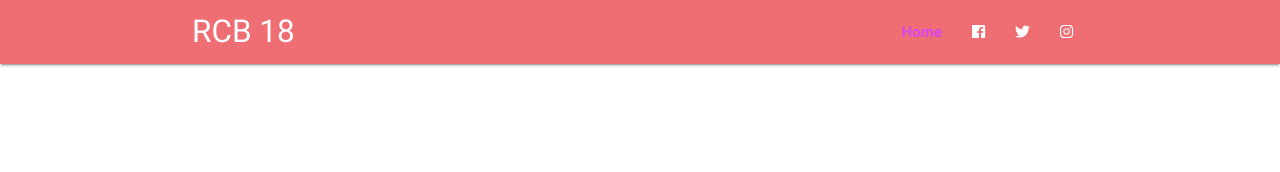
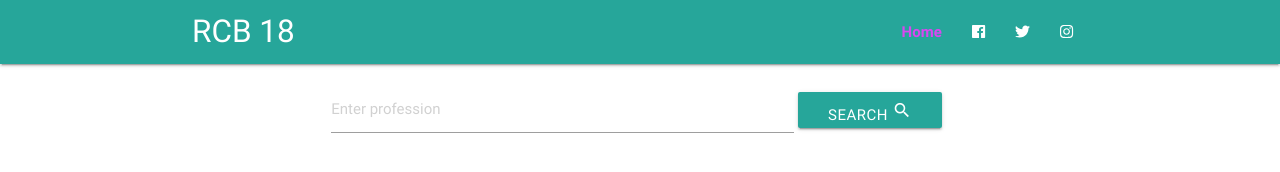
Before and after one commit to gbmahili/RBC-Network, a website: page public/profile.html in a window 1280 px wide. Drawn offline with Linux system fonts and the light colour scheme.

Commit message:
profile page

```diff
--- a/public/css/main.css
+++ b/public/css/main.css
@@ -12,7 +12,9 @@
   min-height: 600px;
   color: #fff;
 }
-
+.portfolio-nav, #profile-nav{
+  background-color:#26a69a;
+}
 #portfolioHeading {
   color: grey;
 }
@@ -57,3 +59,8 @@ h4 {
 #submit {
   margin-right: 10px;
 }
+/* End of Modal for login */
+
+#profession-name{
+  width:75%
+}
--- a/public/profile.html
+++ b/public/profile.html
@@ -18,10 +18,10 @@
 <body>
 <!-- Header -->
 <header class="profile">
-        <nav class="waves-green">
+  <nav id="profile-nav">
     <div class="container">
       <div class="nav-wrapper">
-              <a href="#" class="brand-logo">RCB 18</a>
+        <a href="index.html" class="brand-logo">RCB 18</a>
         <a href="#" data-activates="mobile-nav" class="button-collapse">
           <i class="fa fa-bars"></i>
         </a>
@@ -73,5 +73,15 @@
     </div>
   </nav>
 </header>
+<br>
+  <!-- FORM FOR USER TO SEARCH  -->
+  <div class="row">
+    <form class="col s6 offset-m3">
+      <input placeholder="Enter profession" id="profession-name" type="text" class="validate"> <span>
+      <a class="btn waves-effect waves-light waves-green" href="#">Search <i class="material-icons">search</i></a></span>
+    </form>
+  </div>
+
+
 </body>
 </html>
```
Lines whose indentation alone changed are shown as unchanged.
